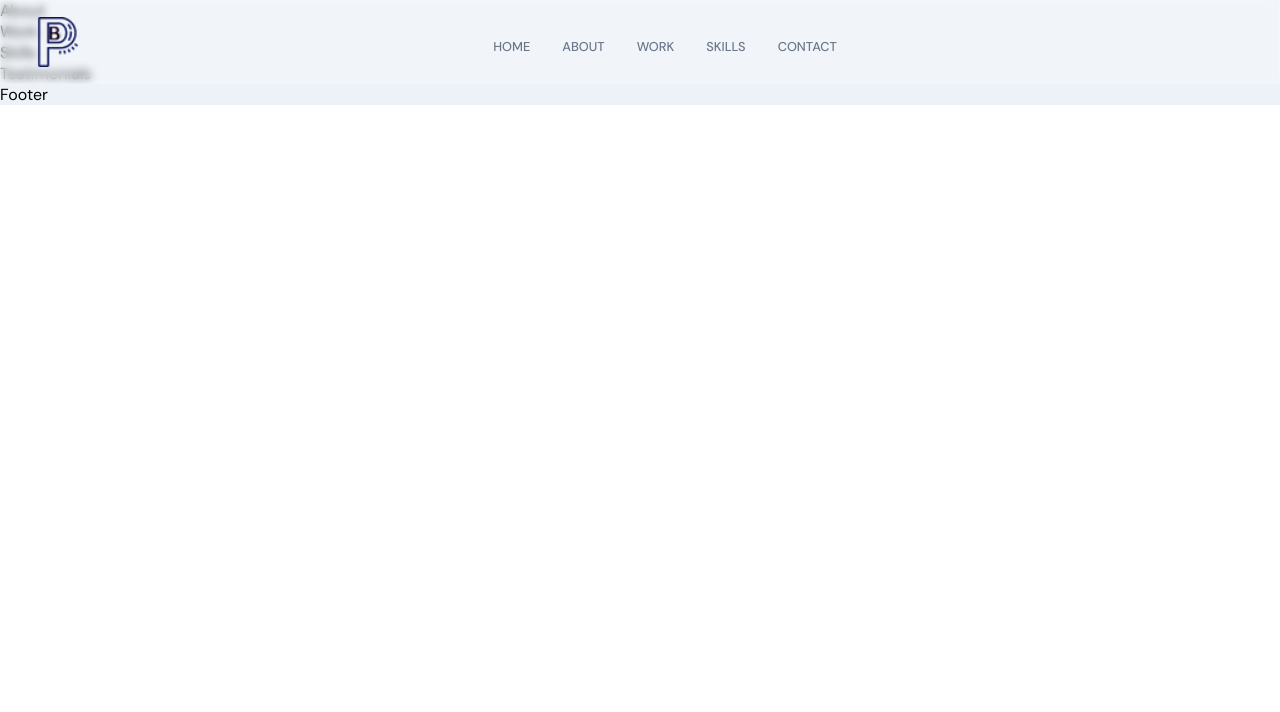
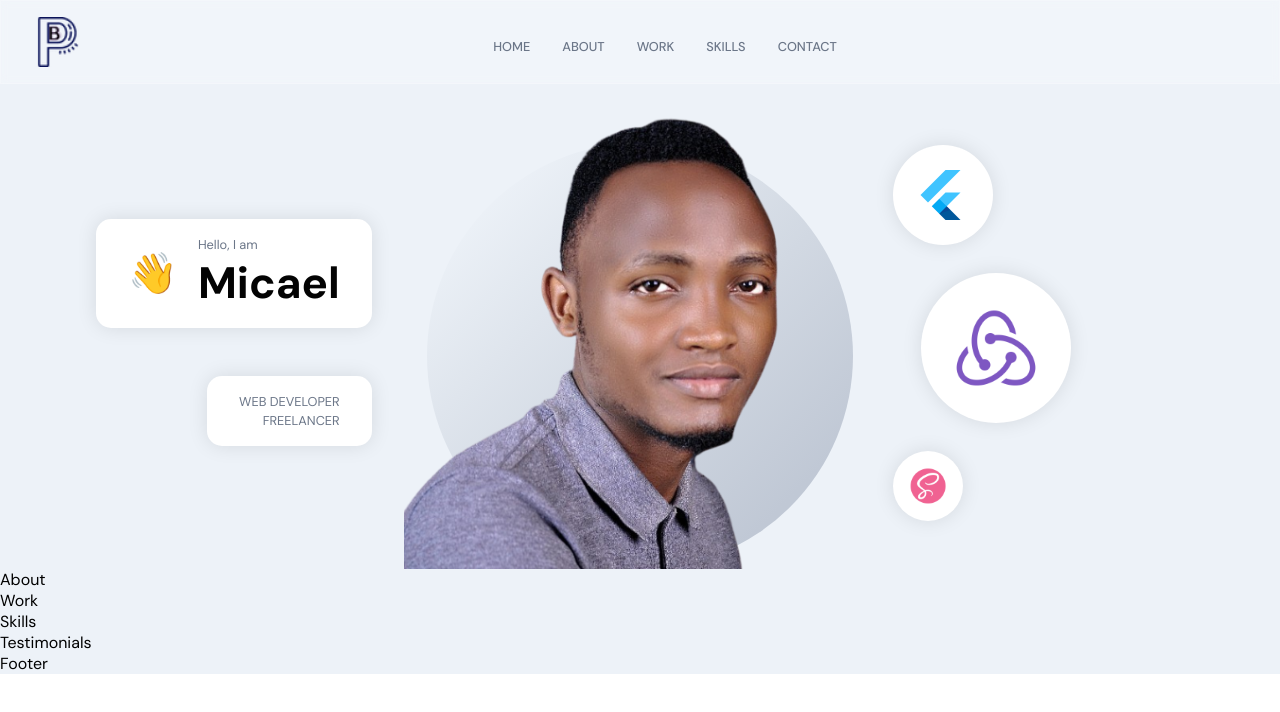
Before and after one commit to Byabasaija/portfolio-redesign, a React (Create React App) app: page / in a window 1280 px wide. Shown: the top 712 px of the page. Built offline with nearby package versions, Linux system fonts and the light colour scheme.

Commit message:
add header section

```diff
--- a/src/App.js
+++ b/src/App.js
@@ -1,9 +1,11 @@
 import React from 'react';
 import { About, Footer, Header, Skills, Testimonials, Work } from './containers'
 import './App.scss'
+import { Navbar } from './components';
 function App() {
   return (
     <div className="app">
+      <Navbar />
       <Header />
       <About />
       <Work />
--- a/src/containers/Header/Header.jsx
+++ b/src/containers/Header/Header.jsx
@@ -1,10 +1,71 @@
 import React from 'react'
-import { Navbar } from '../../components'
+import { motion } from 'framer-motion';
+// import { AppWrap } from '../../wrapper';
+import { images } from '../../constants';
 import './Header.scss'
+
+const scaleVariants = {
+  whileInView: {
+    scale: [0, 1],
+    opacity: [0, 1],
+    transition: {
+      duration: 1,
+      ease: 'easeInOut',
+    },
+  },
+};
 
 const Header = () => {
   return (
-    <Navbar />
+    <div className="app__header app__flex">
+    <motion.div
+      whileInView={{ x: [-100, 0], opacity: [0, 1] }}
+      transition={{ duration: 0.5 }}
+      className="app__header-info"
+    >
+      <div className="app__header-badge">
+        <div className="badge-cmp app__flex">
+          <span>👋</span>
+          <div style={{ marginLeft: 20 }}>
+            <p className="p-text">Hello, I am</p>
+            <h1 className="head-text">Micael</h1>
+          </div>
+        </div>
+
+        <div className="tag-cmp app__flex">
+          <p className="p-text">Web Developer</p>
+          <p className="p-text">Freelancer</p>
+        </div>
+      </div>
+    </motion.div>
+
+    <motion.div
+      whileInView={{ opacity: [0, 1] }}
+      transition={{ duration: 0.5, delayChildren: 0.5 }}
+      className="app__header-img"
+    >
+      <img src={images.profile} alt="profile_bg" />
+      <motion.img
+        whileInView={{ scale: [0, 1] }}
+        transition={{ duration: 1, ease: 'easeInOut' }}
+        src={images.circle}
+        alt="profile_circle"
+        className="overlay_circle"
+      />
+    </motion.div>
+
+    <motion.div
+      variants={scaleVariants}
+      whileInView={scaleVariants.whileInView}
+      className="app__header-circles"
+    >
+      {[images.flutter, images.redux, images.sass].map((circle, index) => (
+        <div className="circle-cmp app__flex" key={`circle-${index}`}>
+          <img src={circle} alt="profile_bg" />
+        </div>
+      ))}
+    </motion.div>
+  </div>
   )
 }
 
--- a/src/containers/Header/Header.scss
+++ b/src/containers/Header/Header.scss
@@ -0,0 +1,196 @@
+#home {
+    position: relative;
+    background: url("../../assets/bgIMG.png");
+    background-size: cover;
+    background-position: center;
+    background-repeat: repeat;
+
+    // disable the default padding styles
+    .app__wrapper {
+      padding: 0;
+
+      .copyright {
+        display: none;
+      }
+    }
+  }
+
+  .app__header {
+    flex: 1;
+    width: 100%;
+    height: 100%;
+    flex-direction: row;
+
+    padding: 6rem 2rem 0rem;
+
+    @media screen and (min-width: 2000px) {
+      padding-top: 8rem;
+    }
+
+    @media screen and (max-width: 1200px) {
+      flex-direction: column;
+    }
+
+    @media screen and (max-width: 450px) {
+      padding: 6rem 1rem 2rem;
+    }
+  }
+
+  .app__header-info {
+    flex: 0.65;
+    display: flex;
+    flex-direction: column;
+    justify-content: flex-start;
+    align-items: flex-start;
+    height: 100%;
+
+    margin: 0 2rem;
+
+    @media screen and (max-width: 1200px) {
+      width: 100%;
+      margin-right: 0rem;
+    }
+  }
+
+  .app__header-badge {
+    width: 100%;
+    display: flex;
+    justify-content: flex-end;
+    align-items: flex-end;
+    flex-direction: column;
+
+    .badge-cmp,
+    .tag-cmp {
+      padding: 1rem 2rem;
+      background: var(--white-color);
+      border-radius: 15px;
+      flex-direction: row;
+      width: auto;
+
+      box-shadow: 0px 0px 20px rgba(0, 0, 0, 0.1);
+    }
+
+    .tag-cmp {
+      flex-direction: column;
+      margin-top: 3rem;
+
+      p {
+        width: 100%;
+        text-transform: uppercase;
+        text-align: right;
+      }
+    }
+
+    span {
+      font-size: 2.5rem;
+
+      @media screen and (min-width: 2000px) {
+        font-size: 5rem;
+      }
+    }
+
+    @media screen and (max-width: 1200px) {
+      justify-content: flex-start;
+      align-items: flex-start;
+    }
+  }
+
+  .app__header-circles {
+    flex: 0.75;
+    display: flex;
+    flex-direction: column;
+    justify-content: space-evenly;
+    align-items: flex-start;
+    height: 100%;
+    margin-left: 1rem;
+
+    div {
+      width: 100px;
+      height: 100px;
+      border-radius: 50%;
+
+      background: var(--white-color);
+      box-shadow: 0px 0px 20px rgba(0, 0, 0, 0.1);
+
+      img {
+        width: 60%;
+        height: 60%;
+      }
+    }
+
+    // circles with different height & width
+
+    div:nth-child(1) {
+      width: 100px;
+      height: 100px;
+    }
+
+    div:nth-child(2) {
+      margin: 1.75rem;
+      width: 150px;
+      height: 150px;
+    }
+
+    div:nth-child(3) {
+      width: 70px;
+      height: 70px;
+    }
+
+    @media screen and (min-width: 2000px) {
+      div:nth-child(2) {
+        width: 400px;
+        height: 400px;
+      }
+
+      div:nth-child(3) {
+        width: 170px;
+        height: 170px;
+      }
+
+      div:nth-child(1) {
+        width: 200px;
+        height: 200px;
+      }
+    }
+
+    @media screen and (max-width: 1200px) {
+      width: 100%;
+      flex-direction: row;
+      flex-wrap: wrap;
+      margin-left: 0;
+
+      div {
+        margin: 1rem;
+      }
+    }
+  }
+
+  .app__header-img {
+    flex: 1;
+    height: 100%;
+
+    display: flex;
+    justify-content: flex-end;
+    align-items: flex-end;
+    position: relative;
+
+    img {
+      width: 100%;
+      object-fit: contain;
+      z-index: 1;
+    }
+
+    .overlay_circle {
+      position: absolute;
+      left: 0;
+      right: 0;
+      bottom: 0;
+      z-index: 0;
+      width: 100%;
+      height: 90%;
+    }
+
+    @media screen and (max-width: 1200px) {
+      margin: 2rem 0;
+    }
+  }
```
Also changed, not shown: src/wrapper/Wrapper.js (added, +21 -0 lines).
